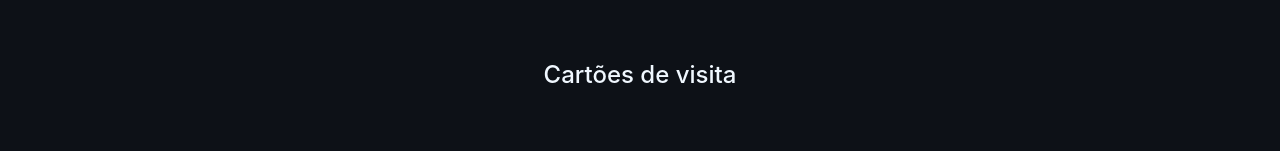
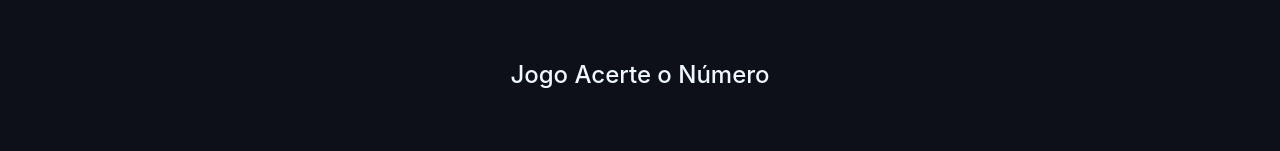
Before and after one commit to francovinicius/Vinicius-duarte, a React (Create React App) app: page /projects_acerte-numero in a window 1280 px wide. Shown: the part 547-698 px from the top of the page. Built offline with nearby package versions, Linux system fonts and the light colour scheme.

Commit message:
alt rotas

```diff
--- a/src/Components/Highlights/index.js
+++ b/src/Components/Highlights/index.js
@@ -80,7 +80,7 @@ export default function Highlights() {
                                     <img src="./assets/img/projetos/acerte-um-numero.png" className="img-hg" alt="Img do Site" />
                                     <p>O projeto é um jogo interativo desenvolvido utilizando HTML, CSS e JavaScript, com a integração da API de Reconhecimento de Voz (Web Speech API). O objetivo do jogo é adivinhar um número escolhido aleatoriamente entre 1 e 1000, utilizando comandos de voz para fazer as tentativas.</p>
                                 </div>
-                                <a className="btn btn-sm btn-primary" href="/projects_intranet">Details
+                                <a className="btn btn-sm btn-primary" href="/projects_acerte-numero">Details
                                 </a>
                             </div>
                             <div>
@@ -95,7 +95,7 @@ export default function Highlights() {
                                     <img src="./assets/img/projetos/acerte-um-numero.png" className="img-hg" alt="Img do Site" />
                                     <p>O projeto é um jogo interativo desenvolvido utilizando HTML, CSS e JavaScript, com a integração da API de Reconhecimento de Voz (Web Speech API). O objetivo do jogo é adivinhar um número escolhido aleatoriamente entre 1 e 1000, utilizando comandos de voz para fazer as tentativas.</p>
                                 </div>
-                                <a className="btn btn-sm btn-primary" href="/projects_intranet">Details
+                                <a className="btn btn-sm btn-primary" href="/projects_acerte-numero">Details
                                 </a>
                             </div>
                             <div>
--- a/src/Page/AcerteNumero/index.js
+++ b/src/Page/AcerteNumero/index.js
@@ -4,7 +4,7 @@ import '../Intranet/Intranet.css'
 export default function AcerteNumero() {
     return (
         <div className='appJs'>
-            <h4 className='titulo-hg'>Cartões de visita</h4>
+            <h4 className='titulo-hg'>Jogo Acerte o Número</h4>
             <div className='container-hg d-flex justify-content-center align-items-center'>
 
                 <a href="https://viniciusduarte-blog.vercel.app/" target="_blank" className=''>
```
